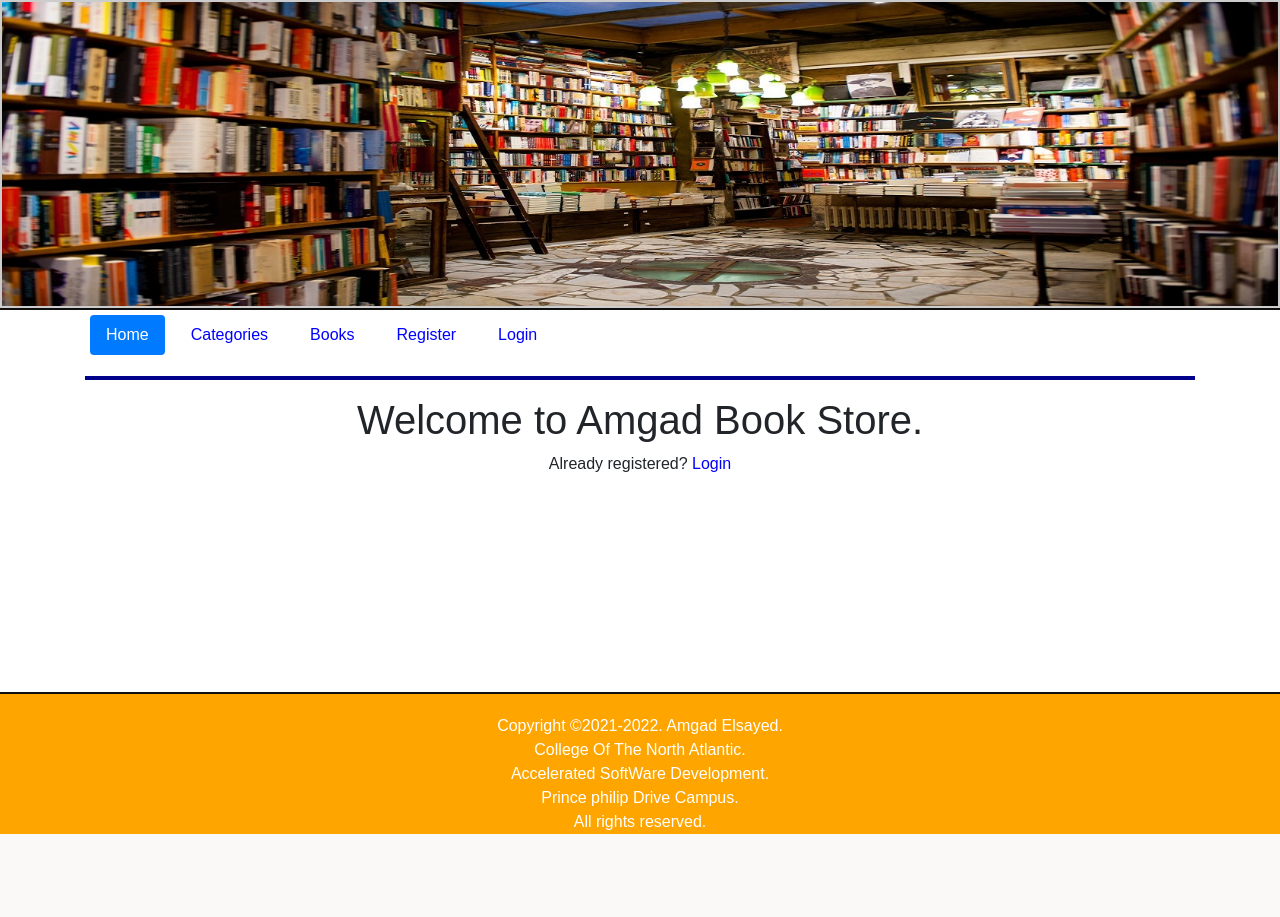
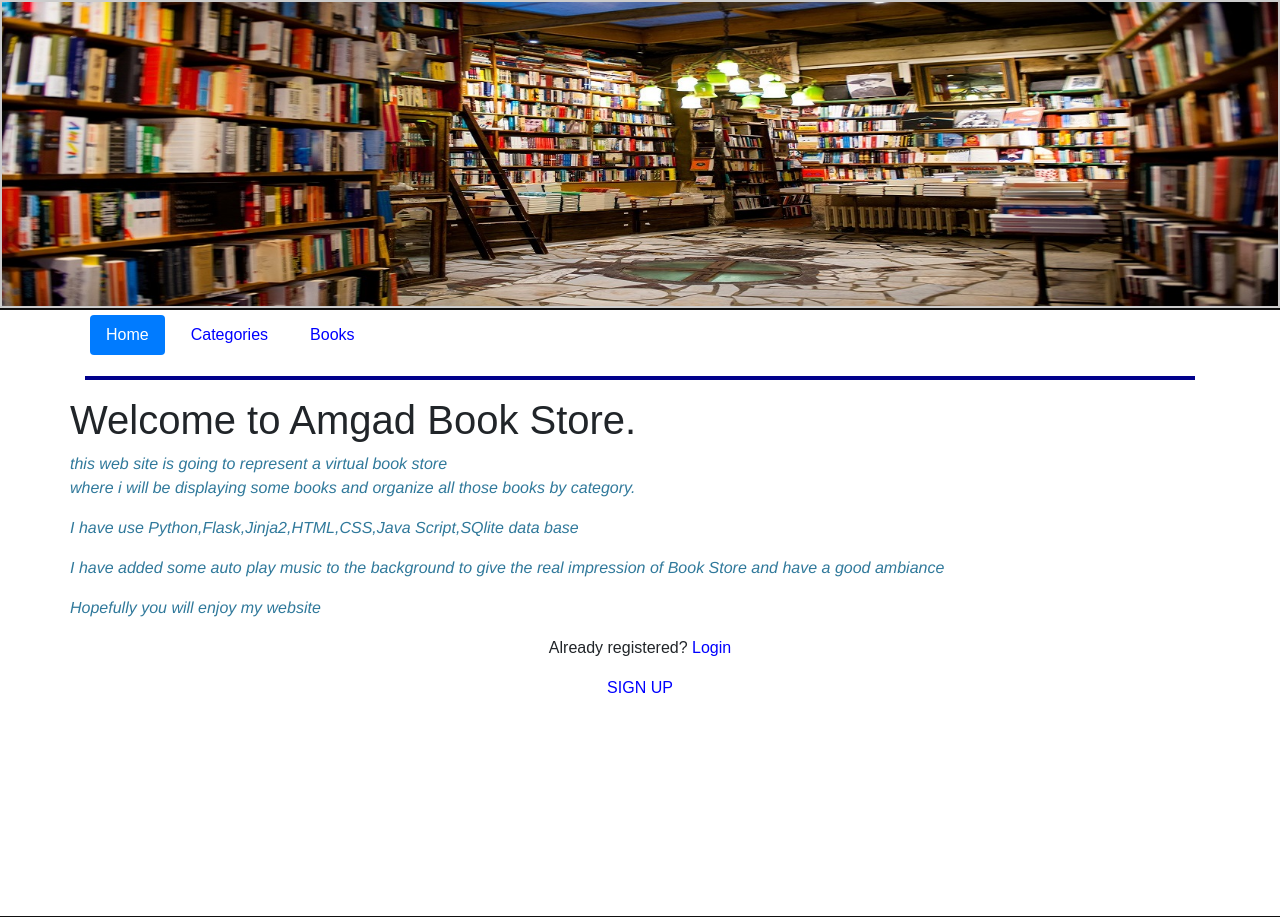
Before and after one commit to AmgadElsayed2021/flaskProject, a Flask app: page / in a window 1280 px wide. Shown: the top 917 px of the page. Before the commit the page ends 834 px from the top, so only its background shows below. Run offline with Flask 2, Linux system fonts and the light colour scheme; some libraries are stand-ins or nearby versions.

Commit message:
working on some css styling for the main page

```diff
--- a/Application/routes.py
+++ b/Application/routes.py
@@ -13,6 +13,24 @@ conn.row_factory = sqlite3.Row
 @app.route('/index')
 def index():
     return render_template('index.html', index=True)# just make the index = true so i can use to style the nav button in the nav.html
+# msg = ''
+#     if request.method == 'POST' and 'username' in request.form and 'password' in request.form :
+#         username = request.form['username']
+#         password = request.form['password']
+#         with closing(conn.cursor()) as c :
+#             query=('SELECT * FROM accounts WHERE username = % s AND password = % s', (username, password,))
+#             c.execute(query)
+#         account = c.fetchone()
+#
+#         if account :
+#             session['loggedin'] = True
+#             session['id'] = account['id']
+#             session['username'] = account['username']
+#             msg = 'Logged in successfully !'
+#             return render_template('index.html', msg=msg)
+#         else :
+#             msg = 'Incorrect username / password !'
+#     return render_template('login.html', msg=msg)
 
 @app.route('/login')
 def login():
@@ -29,9 +47,8 @@ def categories():
             categories.append(result)
 
 
-
         query = 'select * from Books where category=?'
-        c.execute(query,({{ form.selected}},))
+        c.execute(query,({{ categories}},))
         results = c.fetchall()
         category_books = []
         for result in results :
--- a/Application/static/css/style.css
+++ b/Application/static/css/style.css
@@ -1,6 +1,18 @@
 * {
     box-sizing: border-box;
 }
+/*this is the styling for my website description */
+#myText{
+    display: block;
+    float: right;
+    font-family: "Helvetica Neue", Helvetica, Arial, sans-serif;
+    font-style: italic;
+    color: #30799B;
+}
+
+
+
+
 
 *:before,
 *:after {
--- a/Application/templates/includes/nav.html
+++ b/Application/templates/includes/nav.html
@@ -6,8 +6,6 @@
                 <li class="nav-item"><a href="{{ url_for('index') }}" class="nav-link {% if index %}active{% endif %}">Home</a></li>
                 <li class="nav-item"><a href="{{ url_for('categories') }}" class="nav-link {% if categories %}active{% endif %}">Categories</a></li>
                 <li class="nav-item"><a href="{{ url_for('books') }}" class="nav-link {% if books %}active{% endif %}">Books</a></li>
-                <li class="nav-item"><a href="{{ url_for('register') }}" class="nav-link {% if register %}active{% endif %}">Register</a></li>
-                <li class="nav-item"><a href="{{ url_for('login') }}" class="nav-link {% if login %}active{% endif %}">Login</a></li>
             </ul>
         </nav>
         <hr style="clear:both">
--- a/Application/templates/index.html
+++ b/Application/templates/index.html
@@ -2,18 +2,20 @@
 {% extends "layout.html" %}
 {% block content %}
 <div class="row">
+ <h1>Welcome to Amgad Book Store.</h1>
+    <div id="myText">
+        <p>this web site is going to represent a virtual book store
+            <br>where i will be displaying some books and organize all those books by category.    </p>
+        <p> I have use Python,Flask,Jinja2,HTML,CSS,Java Script,SQlite data base</p>
+        <p>I have added some auto play music to the background to give the real impression of Book Store and have a good ambiance</p>
+        <p>Hopefully you will enjoy my website</p>
+    </div>
     <div class="col-md-12 text-center">
-        <h1>Welcome to Amgad Book Store.</h1>
-
-
-
-
-
-
         {% if login %}
         <h3>Let's get started.</h3>
         {% else %}
         <p>Already registered? <a href="{{url_for('login') }}">Login</a></p>
+        <p><a href="{{url_for('register') }}">SIGN UP</a></p>
         {% endif %}
     </div>
 </div>
--- a/Application/templates/register.html
+++ b/Application/templates/register.html
@@ -5,7 +5,7 @@
     <h2>New User Registration</h2>
 
     <div class="container">
-        <form name="register" id="registration_form" action="response.html" method="get">
+        <form name="register" id="registration_form" action="response.html" method="POST">
             <label for="username"><b>Username</b></label>
             <input type="text"  id = "username" placeholder="Enter Username" name="username" required><span>*</span>
             <br>
```
Also changed, not shown: Application/templates/categories.html (+7 -9 lines).
